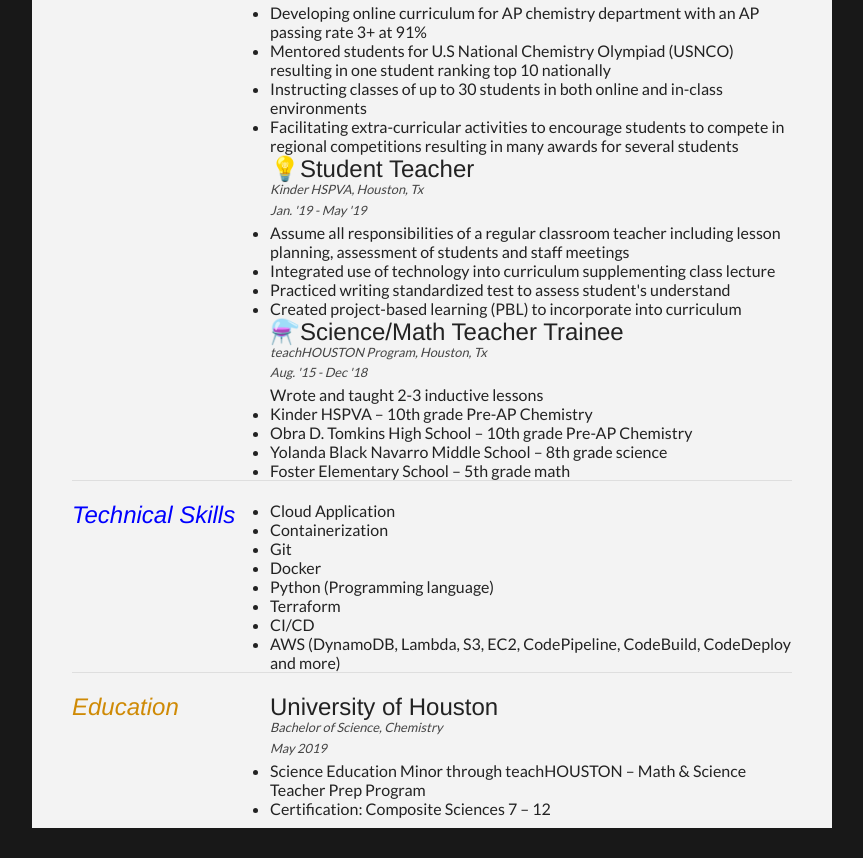
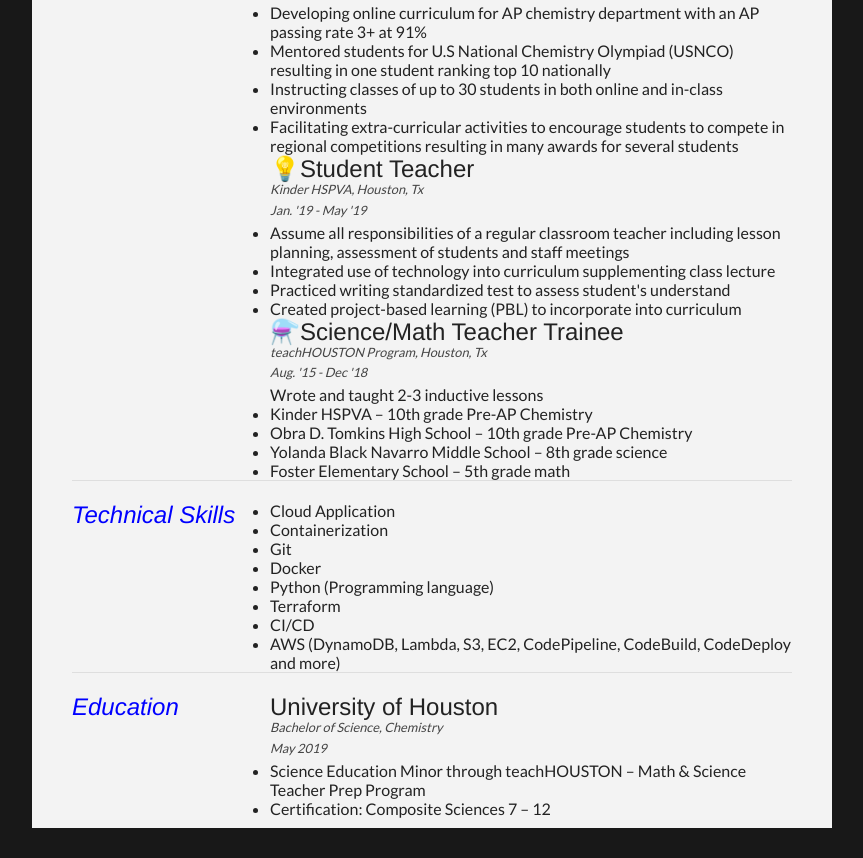
Before and after one commit to lngan11/cloudresume, a plain HTML site: page index.html in a window 1280 px wide. Shown: the part 416-1274 px from the top of the page, without its empty margins (208-1071 px from the left). Drawn offline with Linux system fonts and the light colour scheme.

Commit message:
Update index.html

```diff
--- a/index.html
+++ b/index.html
@@ -118,7 +118,7 @@
 
 		<section>
 			<div class="sectionTitle">
-				<h1>Education</h1>
+				<h1 style="color: #0000FF;">Education</h1>
 			</div>
 
 			<div class="sectionContent">
```
